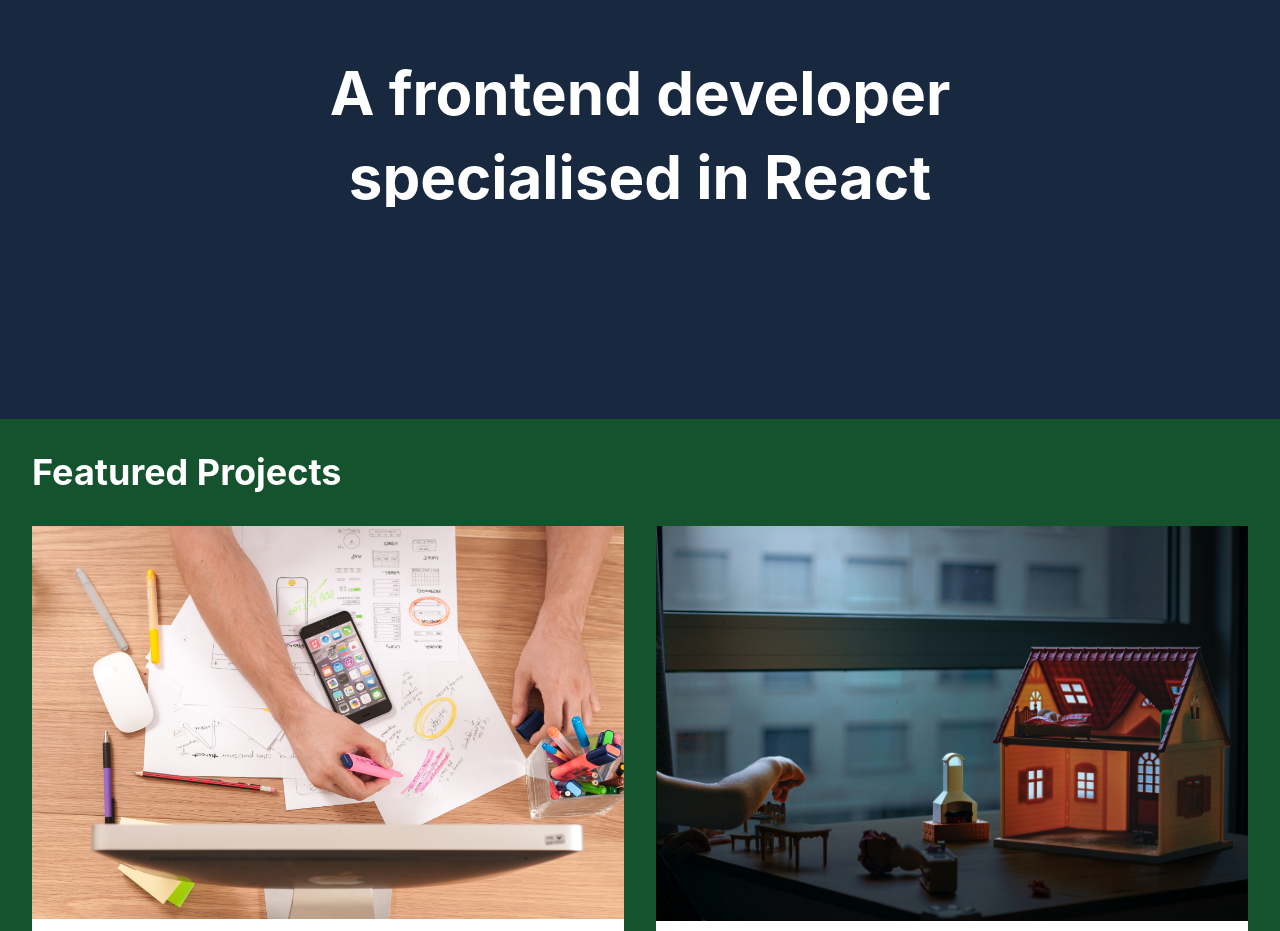
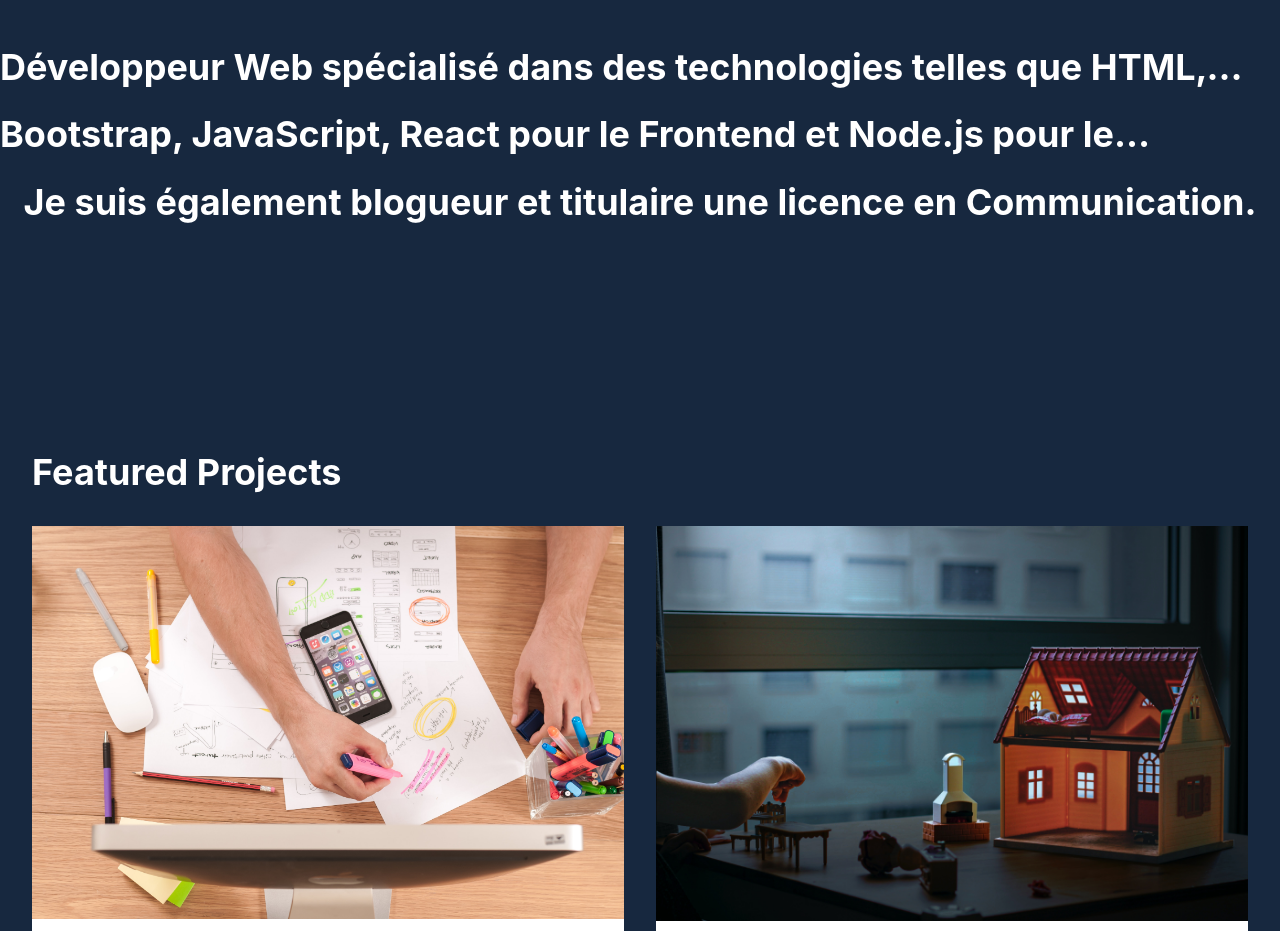
Before and after one commit to Brahmahamadou/Brahmahamadou-PortofolioReactCoursera, a React (Create React App) app: page / in a window 1280 px wide. Shown: the part 381-1312 px from the top of the page. Built offline with nearby package versions, Linux system fonts and the light colour scheme.

Commit message:
quelque modifications

```diff
--- a/package.json
+++ b/package.json
@@ -1,5 +1,5 @@
 {
-  "homepage": "http://brahmahamadou.github.io/myportofolio-app-react",
+  "homepage": "http://brahmahamadou.github.io/myportofolio",
   "name": "graded-assessment",
   "version": "0.1.0",
   "private": true,
--- a/src/components/ContactMeSection.jsx
+++ b/src/components/ContactMeSection.jsx
@@ -51,7 +51,7 @@ const ContactMeSection = () => {
   return (
     <FullScreenSection
       isDarkBackground
-      backgroundColor="#512DA8"
+      backgroundColor="#17283F"
       py={16}
       spacing={8}
     >
--- a/src/components/Header.js
+++ b/src/components/Header.js
@@ -2,10 +2,12 @@ import { useEffect, useRef } from 'react';
 import { FontAwesomeIcon } from '@fortawesome/react-fontawesome';
 import { faEnvelope } from '@fortawesome/free-solid-svg-icons';
 import {
+  faFacebook,
   faGithub,
   faLinkedin,
   faMedium,
   faStackOverflow,
+  faTwitter,
 } from '@fortawesome/free-brands-svg-icons';
 import { Box, HStack } from '@chakra-ui/react';
 
@@ -23,12 +25,12 @@ const socials = [
     url: 'https://www.linkedin.com/in/mahamadou-moussa-brah-824735267/',
   },
   {
-    icon: faMedium,
-    url: "https://medium.com",
+    icon: faTwitter,
+    url: "https://x.com/MahamadouBrah67",
   },
   {
-    icon: faStackOverflow,
-    url: "https://stackoverflow.com",
+    icon: faFacebook,
+    url: "https://www.facebook.com/mahamadou.moussabrah",
   },
 ];
 
@@ -84,7 +86,6 @@ const Header = () => {
       transitionProperty="transform"
       transitionDuration=".3s"
       transitionTimingFunction="ease-in-out"
-      backgroundColor="#18181b"
       ref={headerRef}
     >
       <Box color="white" maxWidth="1280px" margin="0 auto">
@@ -93,6 +94,7 @@ const Header = () => {
           py={4}
           justifyContent="space-between"
           alignItems="center"
+          backgroundColor="#18181b"
         >
           <nav>
             <HStack spacing={8}>
--- a/src/components/LandingSection.js
+++ b/src/components/LandingSection.js
@@ -1,9 +1,10 @@
 import { Avatar, Heading, VStack } from '@chakra-ui/react';
 import FullScreenSection from './FullScreenSection';
 import mhdImage from '../photo/mhd.jpg';
-const greeting = 'Hello, I am MHD!';
-const bio1 = 'A frontend developer';
-const bio2 = 'specialised in React';
+const greeting = 'Je suis Mahamadou Moussa Brah!';
+const bio1 = 'Développeur Web spécialisé dans des technologies telles que HTML, CSS,';
+const bio2 = 'Bootstrap, JavaScript, React pour le Frontend et Node.js pour le Backend.';
+const bio3 = 'Je suis également blogueur et titulaire une licence en Communication.';
 
 const LandingSection = () => (
   <FullScreenSection
@@ -24,11 +25,14 @@ const LandingSection = () => (
         </Heading>
       </VStack>
       <VStack spacing={6}>
-        <Heading as="h1" size="3xl" noOfLines={1}>
+        <Heading noOfLines={1}>
           {bio1}
         </Heading>
-        <Heading as="h1" size="3xl" noOfLines={1}>
+        <Heading noOfLines={1}>
           {bio2}
+        </Heading>
+        <Heading noOfLines={1}>
+          {bio3}
         </Heading>
       </VStack>
     </VStack>
--- a/src/components/ProjectsSection.js
+++ b/src/components/ProjectsSection.js
@@ -33,7 +33,7 @@ const projects = [
 const ProjectsSection = () => {
   return (
     <FullScreenSection
-      backgroundColor="#14532d"
+      backgroundColor="#17283F"
       isDarkBackground
       p={8}
       alignItems="flex-start"
```
